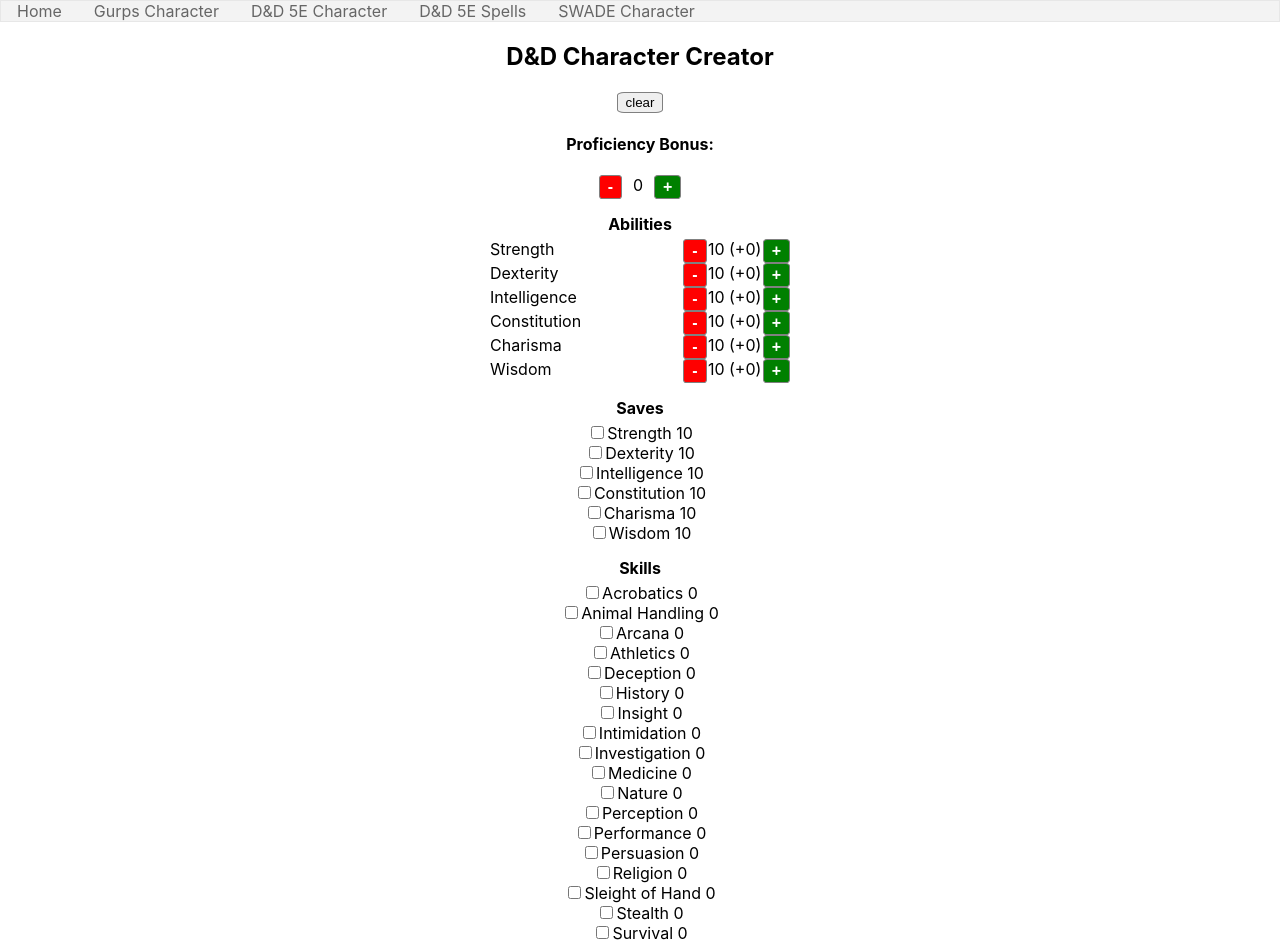
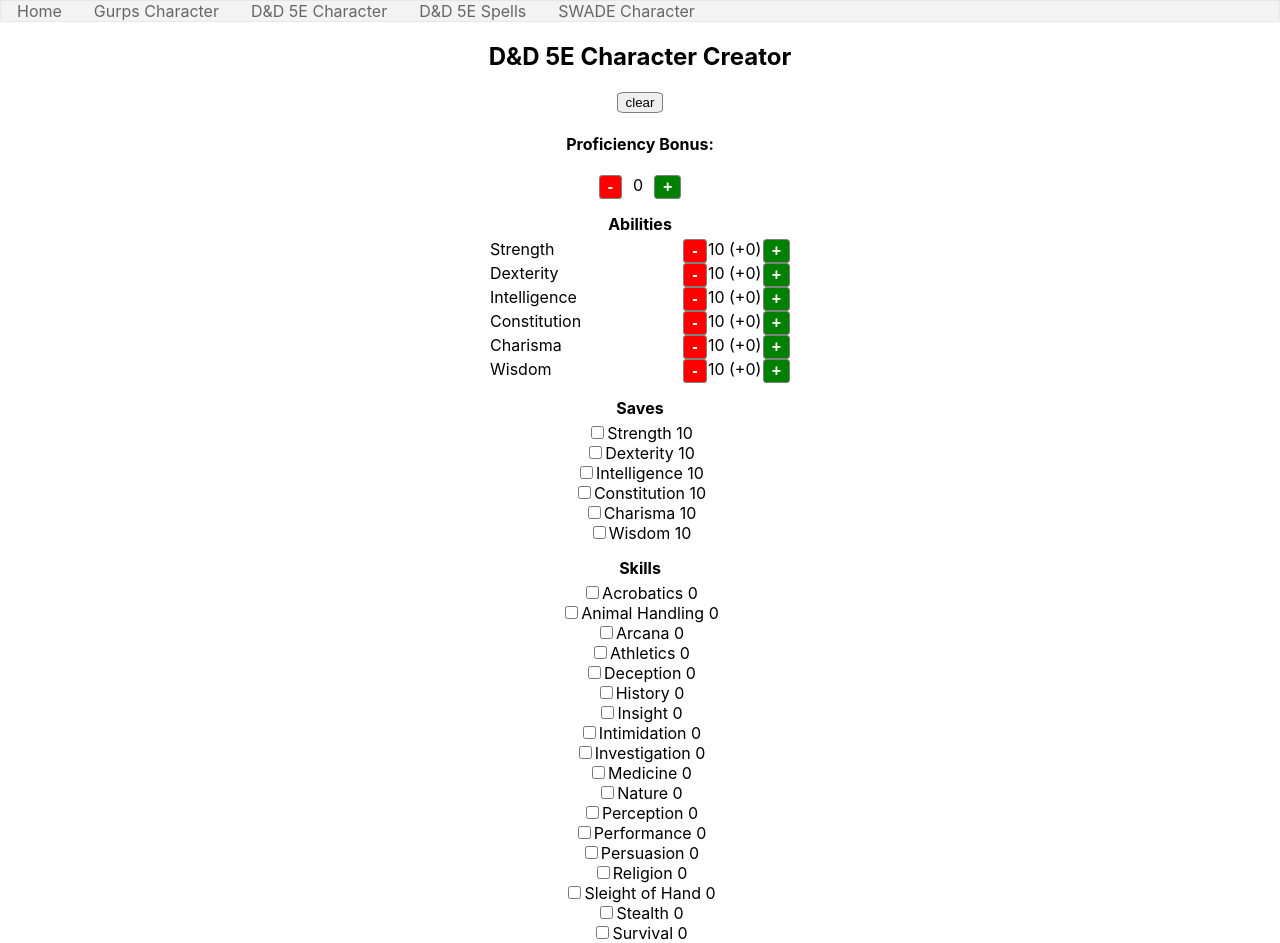
Before and after one commit to gordon-david/rpg-tools, a React (Create React App) app in the folder client/: page /dndcharacter in a window 1280 px wide. Built offline with nearby package versions, Linux system fonts and the light colour scheme.

Commit message:
updated dnd character page text

```diff
--- a/client/src/components/dnd-character/DndCharacter.tsx
+++ b/client/src/components/dnd-character/DndCharacter.tsx
@@ -24,7 +24,7 @@
 
   return (
     <section className="dnd-character">
-      <h1>D&D Character Creator</h1>
+      <h1>D&D 5E Character Creator</h1>
       <button onClick={clear}>clear</button>
       <div className="section  dnd-proficiency-bonus">
         <h4>Proficiency Bonus:</h4>
```
